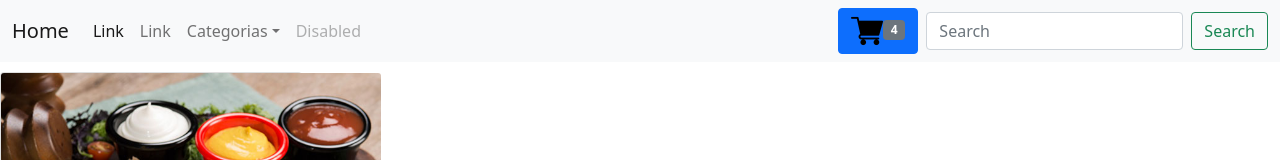
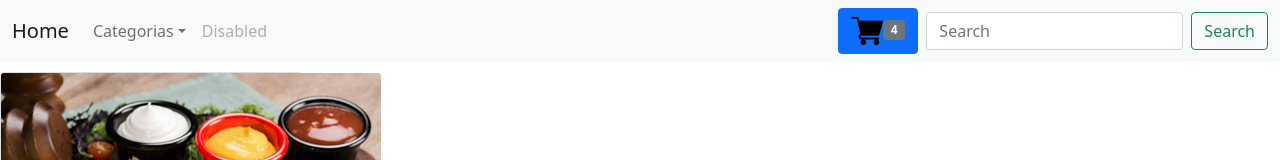
Before and after one commit to RodrigoAVV/fast-food-vidal-vera-rodrigo, a React (Vite) app: page /item/120 in a window 1280 px wide. Shown: the top 160 px of the page. Built offline with nearby package versions, Linux system fonts and the light colour scheme.

Commit message:
Mejoras generales, se intenta agregar loader

```diff
--- a/src/components/itemdetailcontainer/ItemDetailContainer.jsx
+++ b/src/components/itemdetailcontainer/ItemDetailContainer.jsx
@@ -1,5 +1,6 @@
-import React, { useEffect, useState } from 'react'
-import ItemDetail from './ItemDetail'
+import React, { Suspense,useEffect, useState } from 'react'
+const ItemDetail = React.lazy(()=>import('./ItemDetail'))
+import Loader from '../loader/Loader'
 import { useParams } from 'react-router-dom'
 
 const ItemDetailContainer = () => {
@@ -38,6 +39,7 @@ const ItemDetailContainer = () => {
   },[id])
 
   return(
+        <Suspense fallback={<Loader/>}>
           <div className="row">
             {
             product.map((product) => {
@@ -46,6 +48,7 @@ const ItemDetailContainer = () => {
             }
 
           </div>
+          </Suspense>
         )
 }
 export default ItemDetailContainer
--- a/src/components/itemlistcontainer/ItemListContainer.jsx
+++ b/src/components/itemlistcontainer/ItemListContainer.jsx
@@ -40,11 +40,11 @@ const ItemListContainer = () => {
   },[categoriaId])
 
   return(
+      <Suspense fallback={<Loader/>}>
           <div className="row">
-            <Suspense fallback={<Loader/>}>
               <ProductList productData={productData}/>
-            </Suspense>
           </div>
+      </Suspense>
         )
 }
 export default ItemListContainer
--- a/src/components/itemlistcontainer/ProductList.jsx
+++ b/src/components/itemlistcontainer/ProductList.jsx
@@ -1,4 +1,4 @@
-import React, { lazy } from 'react'
+import React from 'react'
 import Products from '../products/Products'
 const ProductList = ({productData}) => {
     return(
--- a/src/components/navbar/NavBar.jsx
+++ b/src/components/navbar/NavBar.jsx
@@ -13,12 +13,6 @@ const NavBar = () => {
         </button>
         <div className="collapse navbar-collapse" id="navbarSupportedContent">
           <ul className="navbar-nav me-auto mb-2 mb-lg-0">
-            <li className="nav-item">
-              <a className="nav-link active" aria-current="page" href="#">Link</a>
-            </li>
-            <li className="nav-item">
-              <a className="nav-link" href="#">Link</a>
-            </li>
             <li className="nav-item dropdown">
               <a className="nav-link dropdown-toggle" href="#" id="navbarDropdown" role="button" data-bs-toggle="dropdown" aria-expanded="false">
                 Categorias
```
Also changed, not shown: 2 other files (tests, documents, lock files or other folders).
